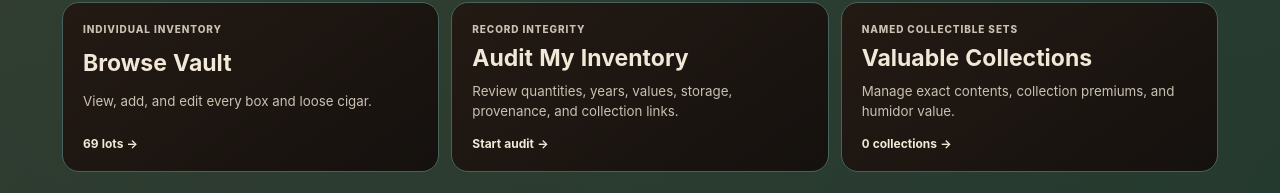
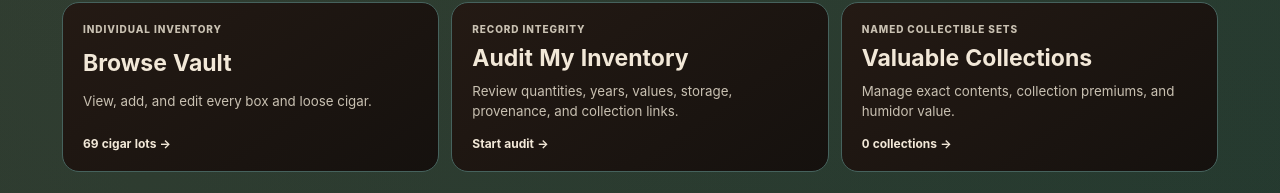
Before and after one commit to vbribow/CIgar-Vault, a Next.js app in the folder app-build/: page /inventory in a window 1280 px wide. Shown: the part 328-521 px from the top of the page. Built offline with nearby package versions, Linux system fonts and the light colour scheme; no server answers.

Commit message:
Separate presentation assets from Browse Vault

```diff
--- a/app-build/app/inventory/page.tsx
+++ b/app-build/app/inventory/page.tsx
@@ -44,19 +44,21 @@ export default async function InventoryPage({ searchParams }: { searchParams: Pr
   const ratings = ratingsResult.status === "fulfilled" ? ratingsResult.value : [];
   const collections = collectionsResult.status === "fulfilled" ? collectionsResult.value : [];
   const cigarItems = cigarInventoryRecords(items, collections);
+  const presentationAssetCount = items.length - cigarItems.length;
   const collectionLinksReady = collectionsResult.status === "fulfilled";
   const relatedReady = ratingsResult.status === "fulfilled" && collectionLinksReady;
   const plan = planResult.ok ? planResult.value : undefined;
   return <main className="shell">
     <section className="section inventoryHeader"><div><div className="eyebrow">{brand.name} Vault · Your private record</div><h1>My collection</h1><p className="lede">Document every box and individual cigar, preserve provenance, understand what you own, and care for the story it carries.</p></div></section>
     <nav className="vaultPaths" aria-label="Vault workspaces">
-      <Link href="#inventory-records"><span>Individual inventory</span><strong>Browse Vault</strong><small>View, add, and edit every box and loose cigar.</small><b>{items.length} lots →</b></Link>
+      <Link href="#inventory-records"><span>Individual inventory</span><strong>Browse Vault</strong><small>View, add, and edit every box and loose cigar.</small><b>{cigarItems.length} cigar lot{cigarItems.length===1?"":"s"} →</b></Link>
       <Link href="/collection-health"><span>Record integrity</span><strong>Audit My Inventory</strong><small>Review quantities, years, values, storage, provenance, and collection links.</small><b>Start audit →</b></Link>
       <Link href="/collections" prefetch><span>Named collectible sets</span><strong>Valuable Collections</strong><small>Manage exact contents, collection premiums, and humidor value.</small><b>{collectionLinksReady?`${collections.length} collection${collections.length===1?"":"s"} →`:"Records unavailable →"}</b></Link>
     </nav>
+    {presentationAssetCount>0&&<section className="card inventoryDataNotice"><div><strong>{presentationAssetCount} presentation asset{presentationAssetCount===1?" is":"s are"} tracked separately</strong><p>Collectible humidors and presentation pieces remain protected in Valuable Collections and are not counted as individual cigars.</p></div><a className="button secondary" href="/collections">Open Valuable Collections</a></section>}
     <WorkspaceGuide items={[{label:"Capture",title:"Add by camera or form",detail:"Identify a cigar, review the fields, then approve it into inventory.",href:"#mobile-intake"},{label:"Count",title:"Reconcile boxes and loose sticks",detail:"Record what is physically present without disturbing the rest of the lot.",href:"/inventory-count"},{label:"Protect",title:"Complete value and provenance",detail:"Close evidence gaps for reporting, verification, and climate exposure.",href:"/collection-health"}]}/>
     {!relatedReady&&<section className="card inventoryDataNotice"><div className="eyebrow">Supporting evidence temporarily unavailable</div><p>Your inventory is intact and available. Collection links or published ratings are temporarily hidden rather than shown as absent.</p></section>}
     <UpgradeNudge plan={plan} context="inventory" usage={cigarItems.length} signals={{lotCount:cigarItems.length,portfolioValue:cigarItems.reduce((sum,item)=>sum+(item.retailValue||0)*(item.currentQty||0),0)}}/>
-    <div><InventoryManager initialItems={items} catalog={catalog} ratings={ratings} collections={collections} mode={mode} initialMissing={filters.missing} initialStorage={filters.storage} initialCollectionId={filters.collectionId} initialActiveOnly={filters.active === "1"} /></div>
+    <div><InventoryManager initialItems={cigarItems} catalog={catalog} ratings={ratings} collections={collections} mode={mode} initialMissing={filters.missing} initialStorage={filters.storage} initialCollectionId={filters.collectionId} initialActiveOnly={filters.active === "1"} /></div>
   </main>;
 }
```
Also changed, not shown: 1 other file (tests, documents, lock files or other folders).
